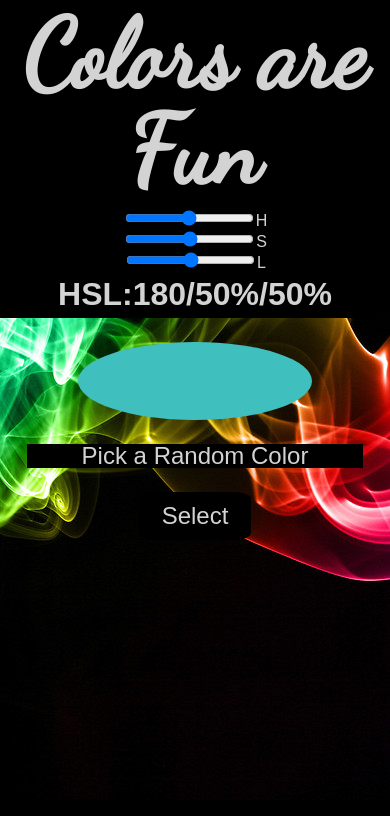
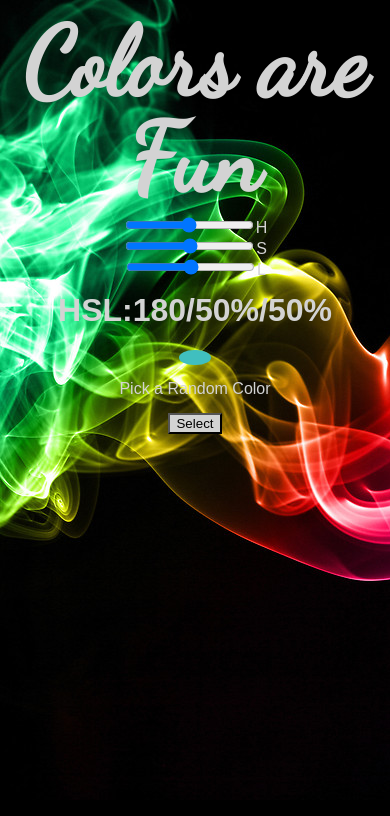
Before and after one commit to hjohnson120/color-picker-hooks, a React (Create React App) app: page / in a window 390 px wide. Shown: the top 816 px of the page. Built offline with nearby package versions, Linux system fonts and the light colour scheme.

Commit message:
working on media query

```diff
--- a/src/index.css
+++ b/src/index.css
@@ -49,7 +49,7 @@ button {
   border-radius: 50%;
 }
 
-@media (min-width: 300px) {
+/* @media (min-width: 300px) {
   html {
     background-size: fill;
   }
@@ -99,7 +99,6 @@ button {
     height: 3rem;
     width: 7rem;
     border-radius: 15%;
-    border: black;
     font-size: 1.5rem;
   }
-}
+} */
```
